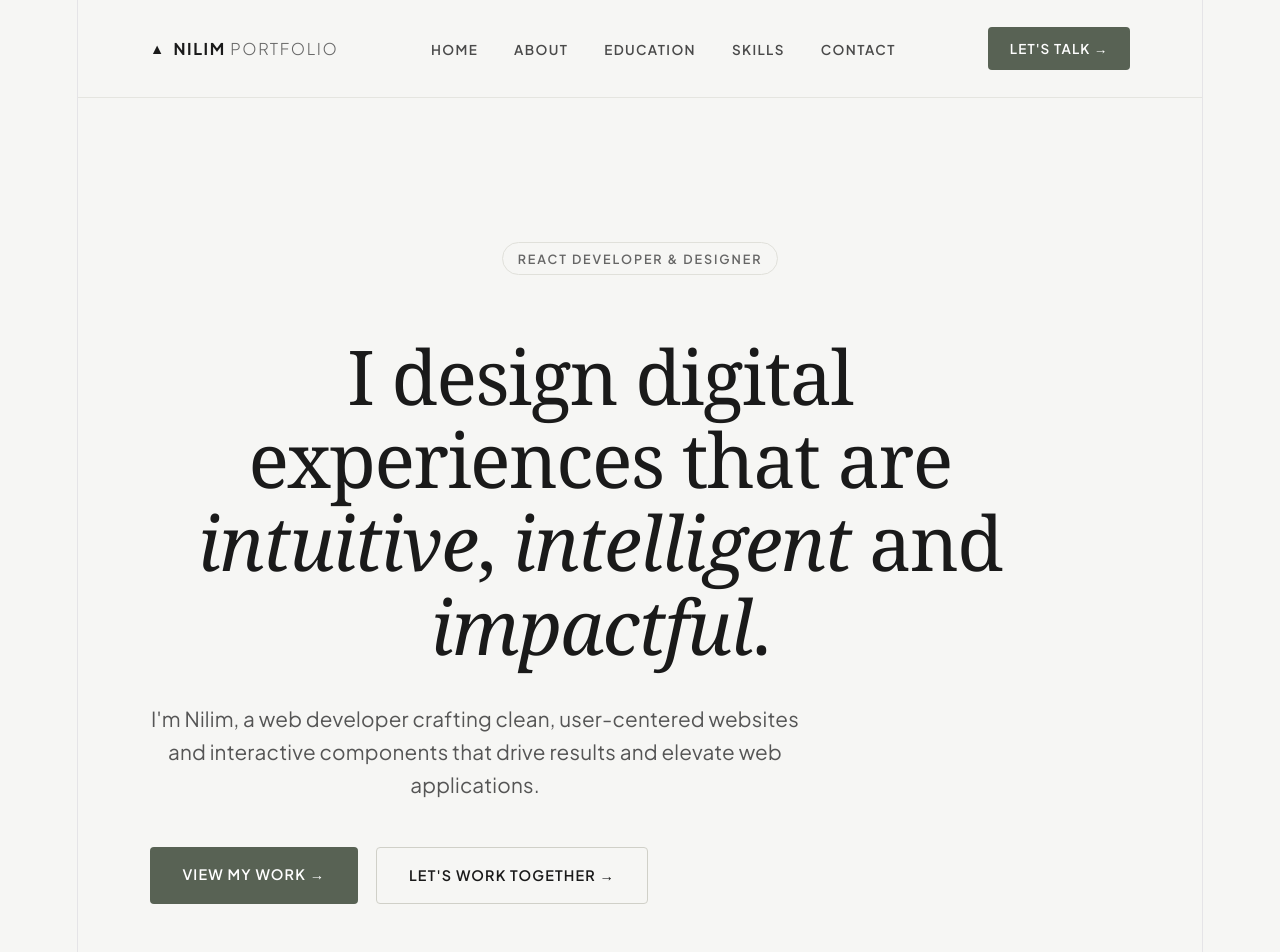
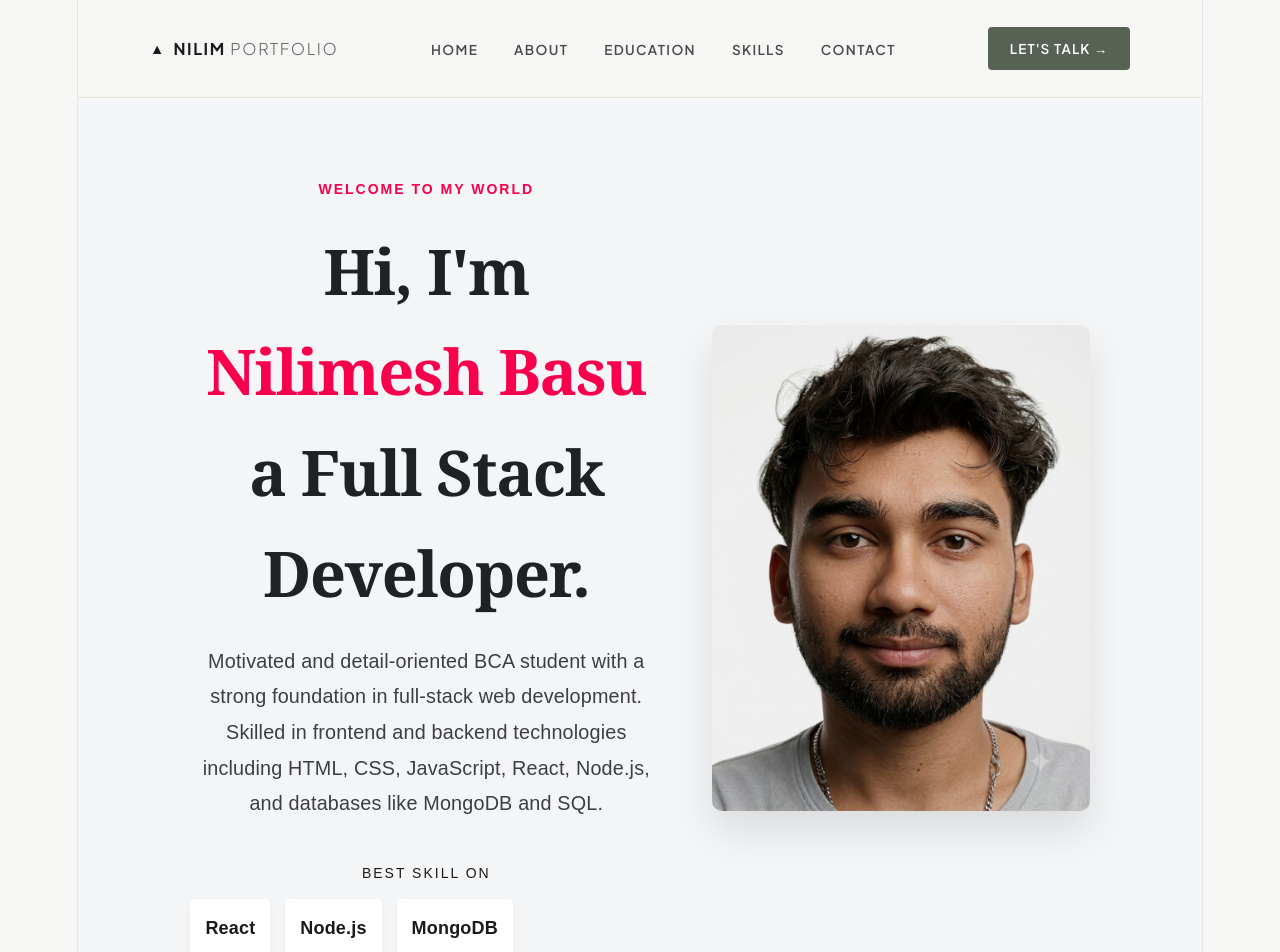
Before and after one commit to nilimeshbasu/personal-portfolio, a React (Vite) app: page / in a window 1280 px wide. Shown: the top 952 px of the page. Built offline with nearby package versions, Linux system fonts and the light colour scheme; a web font is replaced by a local one.

Commit message:
Added profile picture and completely rebuilt Hero section

```diff
--- a/src/components/Header.jsx
+++ b/src/components/Header.jsx
@@ -1,19 +1,40 @@
-export default function Header() {
+import React from 'react';
+import profileImg from '../assets/profile.jpeg';
+
+const Header = () => {
   return (
-    <header id="header" className="hero-section">
-      <div className="hero-container">
-        <div className="hero-badge">REACT DEVELOPER &amp; DESIGNER</div>
-        <h1 className="hero-title">
-          I design digital experiences that are <em>intuitive</em>, <em>intelligent</em> and <em>impactful</em>.
+    <section style={{ display: 'flex', alignItems: 'center', justifyContent: 'space-between', padding: '80px 10%', fontFamily: 'sans-serif', backgroundColor: '#f4f5f6', minHeight: '80vh' }}>
+      <div style={{ flex: '1', paddingRight: '50px' }}>
+        <p style={{ letterSpacing: '2px', color: '#f9004d', textTransform: 'uppercase', fontWeight: 'bold', fontSize: '14px' }}>
+          Welcome to my world
+        </p>
+        <h1 style={{ fontSize: '3.5rem', color: '#1e2125', margin: '20px 0', fontWeight: 'bold' }}>
+          Hi, I'm <span style={{ color: '#f9004d' }}>Nilimesh Basu</span><br/>
+          a Full Stack Developer.
         </h1>
-        <p className="hero-description">
-          I'm Nilim, a web developer crafting clean, user-centered websites and interactive components that drive results and elevate web applications.
+        <p style={{ color: '#3c3e41', fontSize: '1.1rem', lineHeight: '1.8', maxWidth: '600px' }}>
+          Motivated and detail-oriented BCA student with a strong foundation in full-stack web development.
+          Skilled in frontend and backend technologies including HTML, CSS, JavaScript, React, Node.js, and databases like MongoDB and SQL.
         </p>
-        <div className="hero-actions">
-          <a href="#skills" className="btn btn-primary">VIEW MY WORK &rarr;</a>
-          <a href="#contact" className="btn btn-secondary">LET'S WORK TOGETHER &rarr;</a>
+        <div style={{ marginTop: '40px' }}>
+          <p style={{ textTransform: 'uppercase', fontSize: '14px', letterSpacing: '2px', marginBottom: '15px' }}>Best Skill On</p>
+          <div style={{ display: 'flex', gap: '15px' }}>
+             {/* Placeholder for Skill Icons */}
+             <div style={{ padding: '15px', backgroundColor: 'white', borderRadius: '5px', boxShadow: '0 4px 6px rgba(0,0,0,0.05)', fontWeight: 'bold' }}>React</div>
+             <div style={{ padding: '15px', backgroundColor: 'white', borderRadius: '5px', boxShadow: '0 4px 6px rgba(0,0,0,0.05)', fontWeight: 'bold' }}>Node.js</div>
+             <div style={{ padding: '15px', backgroundColor: 'white', borderRadius: '5px', boxShadow: '0 4px 6px rgba(0,0,0,0.05)', fontWeight: 'bold' }}>MongoDB</div>
+          </div>
         </div>
       </div>
-    </header>
+      <div style={{ flex: '0.8', display: 'flex', justifyContent: 'center' }}>
+        <img
+          src={profileImg}
+          alt="Nilimesh Basu"
+          style={{ width: '100%', maxWidth: '400px', borderRadius: '10px', boxShadow: '0px 20px 40px rgba(0,0,0,0.1)' }}
+        />
+      </div>
+    </section>
   );
-}
+};
+
+export default Header;
```
Also changed, not shown: src/assets/profile.jpeg (added).
